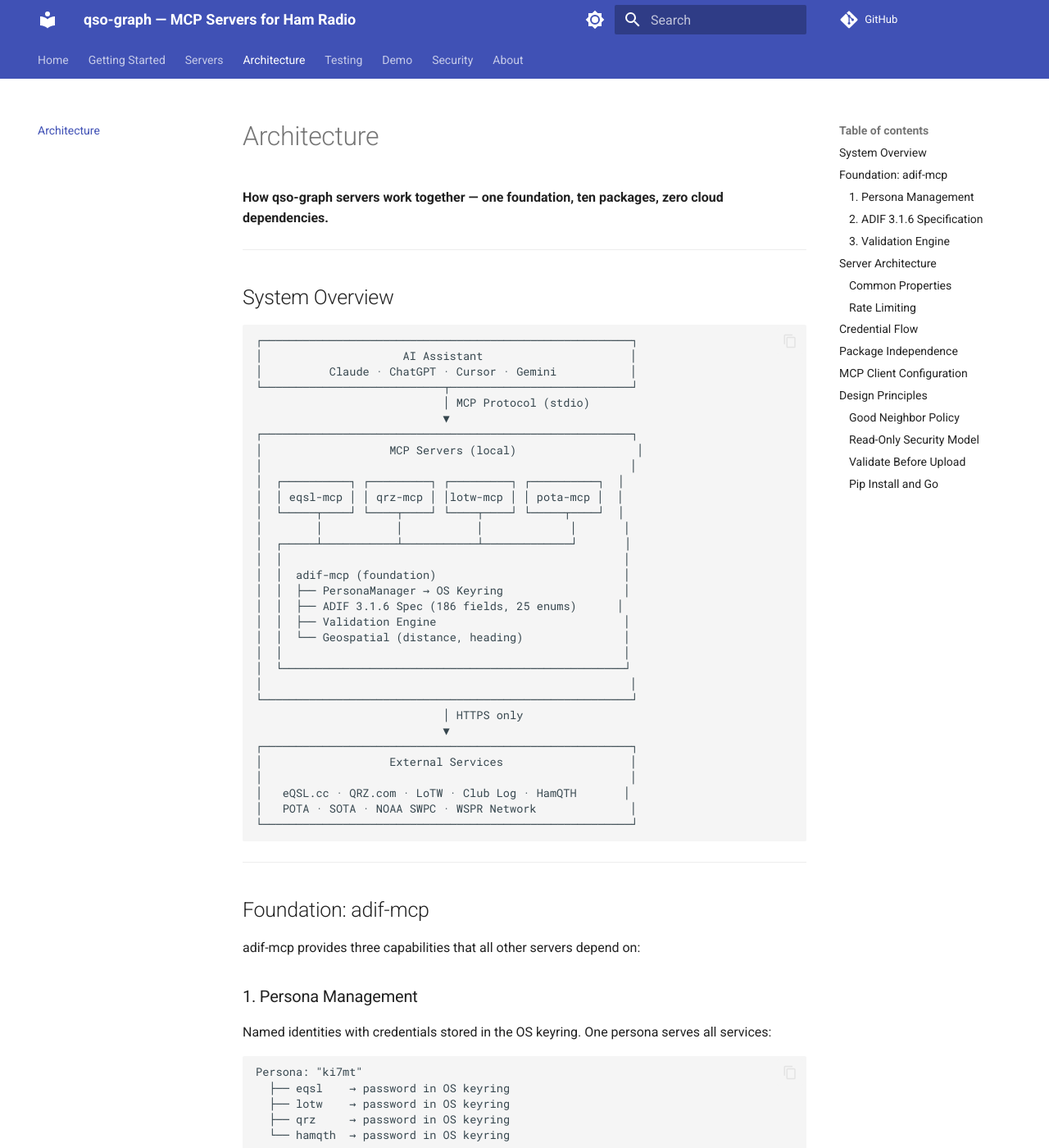
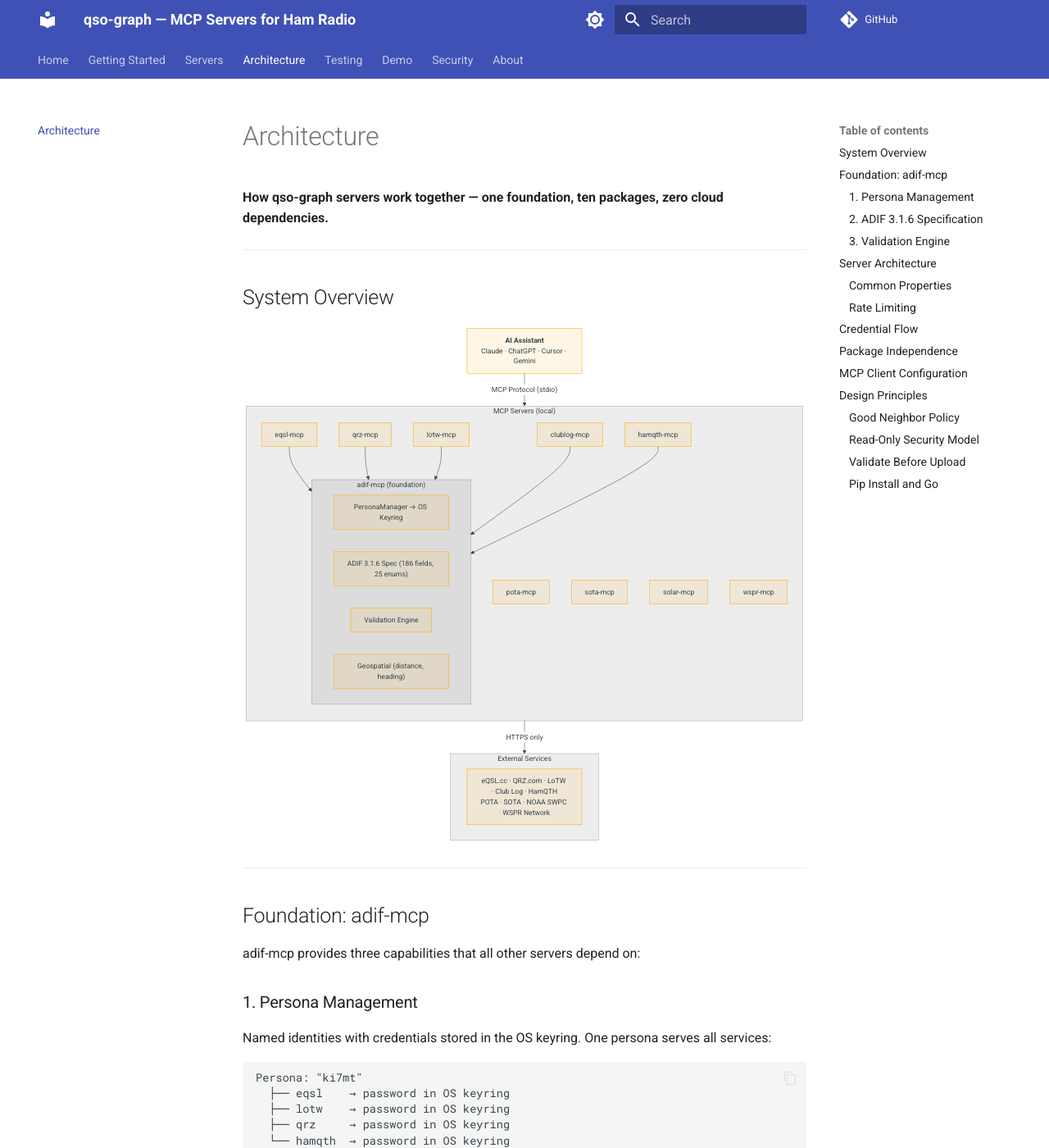
Before and after one commit to qso-graph/qso-graph.github.io, an MkDocs documentation site: the page built from docs/architecture.md, in a window 1280 px wide and 1400 px high. Shown: the whole window at 82% size. Built offline with MkDocs 1.6.1 and Material for MkDocs 9.7.7, drawn with Linux system fonts in a browser that asks for light colours; comment, search, counter and statistics services are not loaded; part of the change alters nothing that is shown.

Commit message:
Replace ASCII diagram with Mermaid flowchart
ASCII box alignment is fragile across renderers. Mermaid renders
natively in MkDocs Material and stays correct at any width.

Co-Authored-By: Claude Opus 4.6 <noreply@anthropic.com>

````diff
--- a/docs/architecture.md
+++ b/docs/architecture.md
@@ -6,39 +6,38 @@
 
 ## System Overview
 
-```
-┌───────────────────────────────────────────────────────┐
-│                     AI Assistant                      │
-│          Claude · ChatGPT · Cursor · Gemini           │
-└───────────────────────────┬───────────────────────────┘
-                            │ MCP Protocol (stdio)
-                            ▼
-┌───────────────────────────────────────────────────────┐
-│                   MCP Servers (local)                  │
-│                                                       │
-│  ┌──────────┐ ┌─────────┐ ┌─────────┐ ┌──────────┐  │
-│  │ eqsl-mcp │ │ qrz-mcp │ │lotw-mcp │ │ pota-mcp │  │
-│  └─────┬────┘ └────┬────┘ └────┬────┘ └─────┬────┘  │
-│        │           │           │             │       │
-│  ┌─────┴───────────┴───────────┴─────────────┘       │
-│  │                                                   │
-│  │  adif-mcp (foundation)                            │
-│  │  ├── PersonaManager → OS Keyring                  │
-│  │  ├── ADIF 3.1.6 Spec (186 fields, 25 enums)      │
-│  │  ├── Validation Engine                            │
-│  │  └── Geospatial (distance, heading)               │
-│  │                                                   │
-│  └───────────────────────────────────────────────────┘
-│                                                       │
-└───────────────────────────────────────────────────────┘
-                            │ HTTPS only
-                            ▼
-┌───────────────────────────────────────────────────────┐
-│                   External Services                   │
-│                                                       │
-│   eQSL.cc · QRZ.com · LoTW · Club Log · HamQTH       │
-│   POTA · SOTA · NOAA SWPC · WSPR Network              │
-└───────────────────────────────────────────────────────┘
+```mermaid
+graph TD
+    AI["<b>AI Assistant</b><br/>Claude · ChatGPT · Cursor · Gemini"]
+    AI -->|"MCP Protocol (stdio)"| Servers
+
+    subgraph Servers["MCP Servers (local)"]
+        direction TB
+        eqsl["eqsl-mcp"]
+        qrz["qrz-mcp"]
+        lotw["lotw-mcp"]
+        clublog["clublog-mcp"]
+        hamqth["hamqth-mcp"]
+        pota["pota-mcp"]
+        sota["sota-mcp"]
+        solar["solar-mcp"]
+        wspr["wspr-mcp"]
+
+        subgraph Foundation["adif-mcp (foundation)"]
+            persona["PersonaManager → OS Keyring"]
+            spec["ADIF 3.1.6 Spec (186 fields, 25 enums)"]
+            valid["Validation Engine"]
+            geo["Geospatial (distance, heading)"]
+        end
+
+        eqsl & qrz & lotw & clublog & hamqth --> Foundation
+    end
+
+    Servers -->|"HTTPS only"| Services
+
+    subgraph Services["External Services"]
+        svc["eQSL.cc · QRZ.com · LoTW · Club Log · HamQTH<br/>POTA · SOTA · NOAA SWPC · WSPR Network"]
+    end
 ```
 
 ---
--- a/mkdocs.yml
+++ b/mkdocs.yml
@@ -35,7 +35,11 @@ markdown_extensions:
   - admonition
   - pymdownx.highlight:
       anchor_linenums: true
-  - pymdownx.superfences
+  - pymdownx.superfences:
+      custom_fences:
+        - name: mermaid
+          class: mermaid
+          format: !!python/name:pymdownx.superfences.fence_code_format
   - pymdownx.details
   - pymdownx.tabbed:
       alternate_style: true
````
